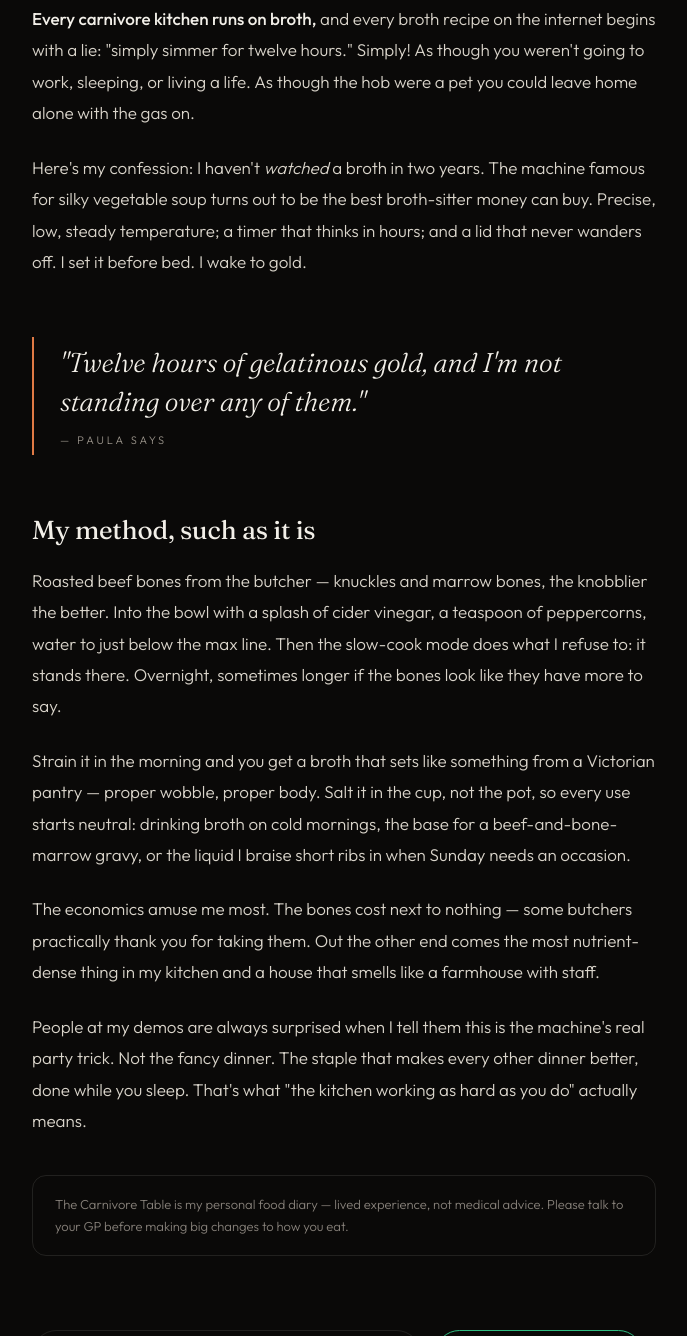
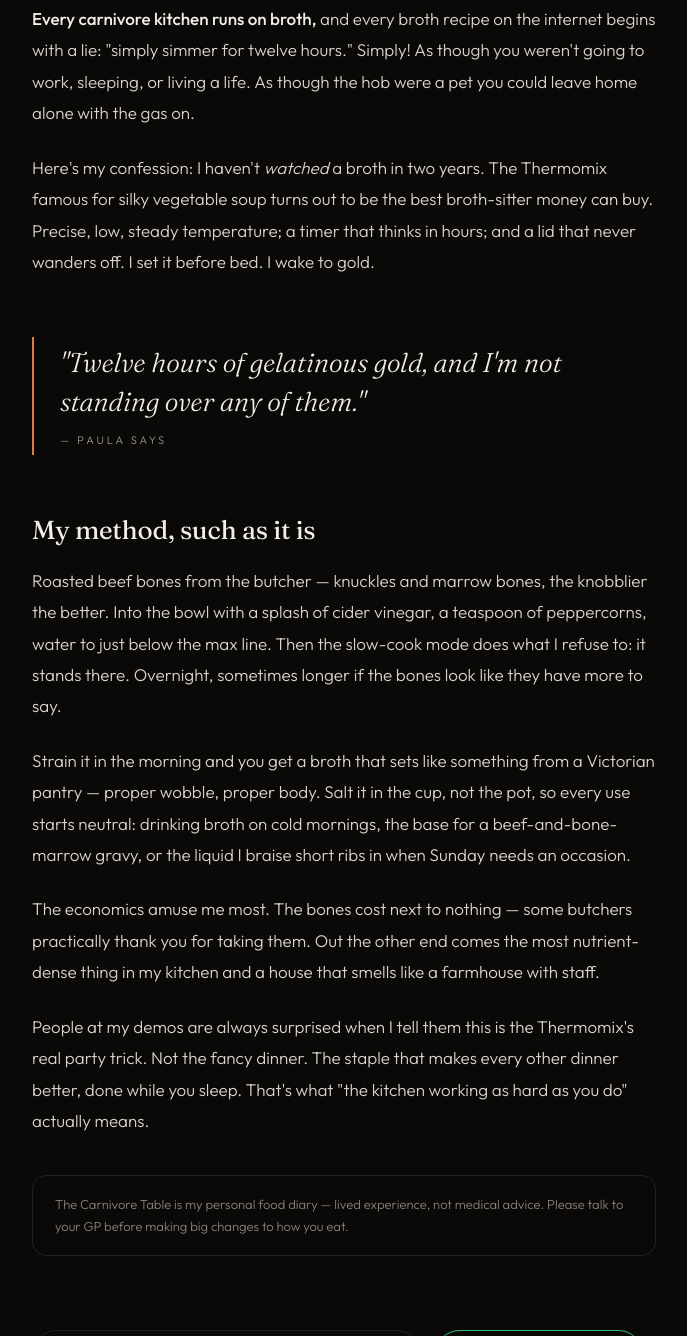
Before and after one commit to SparklesKitchen/paulasays, a plain HTML site: page site/blog/bone-broth-thermomix/index.html in a window 1280 px wide. Shown: the part 631-1967 px from the top of the page, without its empty margins (296-983 px from the left). Drawn offline with Linux system fonts and the light colour scheme.

Commit message:
Use Thermomix wording on post 2

```diff
--- a/site/blog/bone-broth-thermomix/index.html
+++ b/site/blog/bone-broth-thermomix/index.html
@@ -29,7 +29,7 @@
     going to work, sleeping, or living a life. As though the hob were a pet you could leave home
     alone with the gas on.</p>
 
-  <p>Here's my confession: I haven't <em>watched</em> a broth in two years. The machine famous
+  <p>Here's my confession: I haven't <em>watched</em> a broth in two years. The Thermomix famous
     for silky vegetable soup turns out to be the best broth-sitter money can buy. Precise, low,
     steady temperature; a timer that thinks in hours; and a lid that never wanders off. I set it
     before bed. I wake to gold.</p>
@@ -52,7 +52,7 @@
     thank you for taking them. Out the other end comes the most nutrient-dense thing in my
     kitchen and a house that smells like a farmhouse with staff.</p>
 
-  <p>People at my demos are always surprised when I tell them this is the machine's real
+  <p>People at my demos are always surprised when I tell them this is the Thermomix's real
     party trick. Not the fancy dinner. The staple that makes every other dinner better, done
     while you sleep. That's what "the kitchen working as hard as you do" actually means.</p>
 
```
